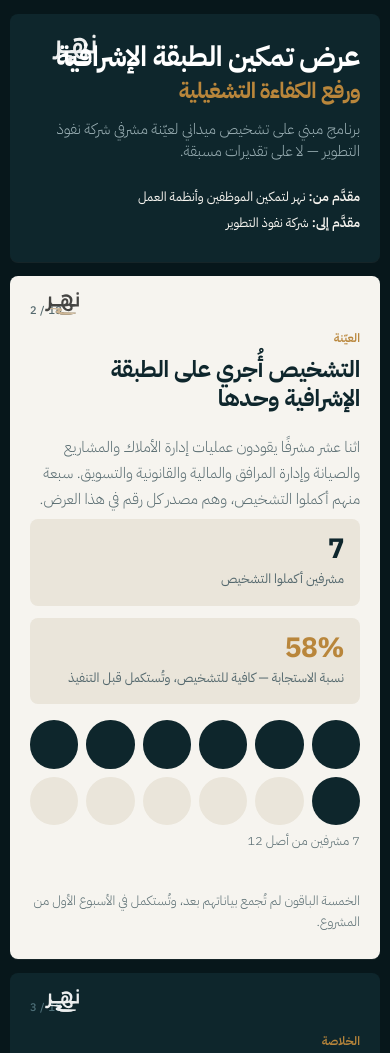
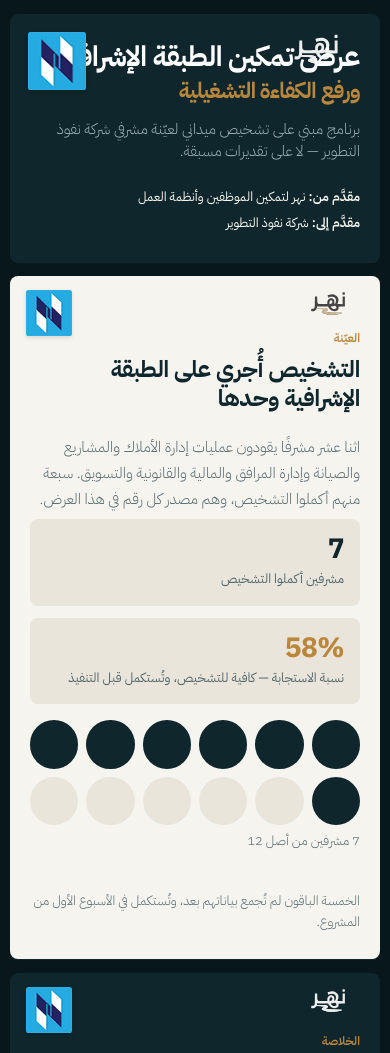
Before and after one commit to osama0561/nahr-proposal-generator, a website: page public/nafoud-proposal-review.html in a window 390 px wide. Shown: the top 1053 px of the page. Drawn offline with Linux system fonts and the light colour scheme.

Commit message:
feat: add nufouth branding and payment terms

```diff
--- a/public/nafoud-proposal-review.html
+++ b/public/nafoud-proposal-review.html
@@ -171,6 +171,8 @@
 .brand-logo{position:absolute;inset-block-start:2.1cqw;inset-inline-end:2.6cqw;width:8.8cqw;height:auto;z-index:2;object-fit:contain;opacity:.96}
 .cover .brand-logo{width:12cqw;inset-block-start:3cqw;inset-inline-end:3.2cqw}
 .dark .brand-logo{filter:brightness(0) invert(1);opacity:.92}
+.client-logo{position:absolute;inset-block-start:2.1cqw;inset-inline-start:2.6cqw;width:5.4cqw;height:5.4cqw;z-index:2;object-fit:contain;border-radius:.65cqw;box-shadow:0 .45cqw 1.2cqw rgba(0,0,0,.12)}
+.cover .client-logo{width:6.8cqw;height:6.8cqw;inset-block-start:3cqw;inset-inline-start:3.2cqw}
 .price-old{display:inline-block;position:relative;color:var(--mute);font-weight:600;margin-inline-end:.5cqw}
 .price-old::after{content:"";position:absolute;left:-.2em;right:-.2em;top:52%;height:.12em;background:var(--alert);transform:rotate(-7deg);border-radius:10px}
 .price-free{display:inline-block;background:rgba(185,134,59,.16);color:var(--brass);font-weight:700;border-radius:999px;padding:.2cqw .75cqw;white-space:nowrap}
@@ -185,7 +187,8 @@
 .option-card p{font-size:1.05cqw;line-height:1.6;color:var(--mute)}
 .option-card.featured p{color:rgba(255,255,255,.9)}
 @media (max-width:860px){
-  .brand-logo{position:absolute;top:14px;left:16px;right:auto;width:72px}.cover .brand-logo{width:92px;top:18px;left:18px;right:auto}
+  .brand-logo{position:absolute;top:14px;right:16px;left:auto;width:72px}.cover .brand-logo{width:92px;top:18px;right:18px;left:auto}
+  .client-logo{position:absolute;top:14px;left:16px;right:auto;width:46px;height:46px}.cover .client-logo{width:58px;height:58px;top:18px;left:18px;right:auto}
   .option-grid{grid-template-columns:1fr;gap:12px}.option-card{padding:16px;min-height:0}.option-card h3{font-size:17px}.option-card .price{font-size:22px}.option-card p,.hire-card p{font-size:14px}
 }
 
@@ -251,6 +254,7 @@
 <!-- 1 -->
 <section class="slide dark cover">
   <img class="brand-logo" src="/logo-nahr.svg" alt="شعار نهر">
+  <img class="client-logo" src="/nufouth-logo-0.png" alt="شعار نفوذ التطوير">
   <div class="orb"></div>
   <h1>عرض تمكين الطبقة الإشرافية<span>ورفع الكفاءة التشغيلية</span></h1>
   <p class="sub">برنامج مبني على تشخيص ميداني لعيّنة مشرفي شركة نفوذ التطوير — لا على تقديرات مسبقة.</p>
@@ -263,6 +267,7 @@
 <!-- 2 -->
 <section class="slide">
   <img class="brand-logo" src="/logo-nahr.svg" alt="شعار نهر">
+  <img class="client-logo" src="/nufouth-logo-0.png" alt="شعار نفوذ التطوير">
   <div class="num">2 / 18</div>
   <p class="eyebrow">العيّنة</p>
   <h2>التشخيص أُجري على الطبقة الإشرافية وحدها</h2>
@@ -290,6 +295,7 @@
 <!-- 3 -->
 <section class="slide dark thesis">
   <img class="brand-logo" src="/logo-nahr.svg" alt="شعار نهر">
+  <img class="client-logo" src="/nufouth-logo-0.png" alt="شعار نفوذ التطوير">
   <div class="num">3 / 18</div>
   <p class="eyebrow">الخلاصة</p>
   <p class="big">مشرفو نفوذ يريدون التطبيق ولا يستطيعونه.</p>
@@ -300,6 +306,7 @@
 <!-- 4 -->
 <section class="slide">
   <img class="brand-logo" src="/logo-nahr.svg" alt="شعار نهر">
+  <img class="client-logo" src="/nufouth-logo-0.png" alt="شعار نفوذ التطوير">
   <div class="num">4 / 18</div>
   <p class="eyebrow">القدرة</p>
   <h2>سلّم القدرة ينهار عند الدرجة الأخيرة</h2>
@@ -325,6 +332,7 @@
 <!-- 5 -->
 <section class="slide">
   <img class="brand-logo" src="/logo-nahr.svg" alt="شعار نهر">
+  <img class="client-logo" src="/nufouth-logo-0.png" alt="شعار نفوذ التطوير">
   <div class="num">5 / 18</div>
   <p class="eyebrow">حدّة الفجوة</p>
   <h2>خمسة من كل سبعة مشرفين عند الدرجة الأدنى</h2>
@@ -344,6 +352,7 @@
 <!-- 6 -->
 <section class="slide">
   <img class="brand-logo" src="/logo-nahr.svg" alt="شعار نهر">
+  <img class="client-logo" src="/nufouth-logo-0.png" alt="شعار نفوذ التطوير">
   <div class="num">6 / 18</div>
   <p class="eyebrow">المفارقة</p>
   <h2>الرغبة في أعلى مستوى، والقدرة في أدناه</h2>
@@ -357,6 +366,7 @@
 <!-- 7 -->
 <section class="slide">
   <img class="brand-logo" src="/logo-nahr.svg" alt="شعار نهر">
+  <img class="client-logo" src="/nufouth-logo-0.png" alt="شعار نفوذ التطوير">
   <div class="num">7 / 18</div>
   <p class="eyebrow">عمق الاستخدام</p>
   <h2>الاستخدام يومي — والعمق يتوقف قبل الأتمتة</h2>
@@ -376,6 +386,7 @@
 <!-- 8 -->
 <section class="slide">
   <img class="brand-logo" src="/logo-nahr.svg" alt="شعار نهر">
+  <img class="client-logo" src="/nufouth-logo-0.png" alt="شعار نفوذ التطوير">
   <div class="num">8 / 18</div>
   <p class="eyebrow">العوائق</p>
   <h2>ما يمنع المشرفين ليس نقص الأدوات</h2>
@@ -406,6 +417,7 @@
 <!-- 9 -->
 <section class="slide">
   <img class="brand-logo" src="/logo-nahr.svg" alt="شعار نهر">
+  <img class="client-logo" src="/nufouth-logo-0.png" alt="شعار نفوذ التطوير">
   <div class="num">9 / 18</div>
   <p class="eyebrow">الأثر المالي — الحد الأدنى</p>
   <h2>الهدر في وقت المشرفين أنفسهم</h2>
@@ -424,6 +436,7 @@
 <!-- 10 -->
 <section class="slide dark">
   <img class="brand-logo" src="/logo-nahr.svg" alt="شعار نهر">
+  <img class="client-logo" src="/nufouth-logo-0.png" alt="شعار نفوذ التطوير">
   <div class="num">10 / 18</div>
   <p class="eyebrow">نطاق الإشراف</p>
   <h2>قيمة المشرف ليست في ساعاته، بل في ساعات فريقه</h2>
@@ -451,6 +464,7 @@
 <!-- 11 -->
 <section class="slide">
   <img class="brand-logo" src="/logo-nahr.svg" alt="شعار نهر">
+  <img class="client-logo" src="/nufouth-logo-0.png" alt="شعار نفوذ التطوير">
   <div class="num">11 / 18</div>
   <p class="eyebrow">المنهجية</p>
   <h2>لماذا هذه الأرقام هي الحد الأدنى؟</h2>
@@ -469,6 +483,7 @@
 <!-- 12 -->
 <section class="slide">
   <img class="brand-logo" src="/logo-nahr.svg" alt="شعار نهر">
+  <img class="client-logo" src="/nufouth-logo-0.png" alt="شعار نفوذ التطوير">
   <div class="num">12 / 18</div>
   <p class="eyebrow">نطاق العمل</p>
   <h2>أربعة مسارات — التدريب واحد منها فقط</h2>
@@ -484,6 +499,7 @@
 <!-- 13 -->
 <section class="slide">
   <img class="brand-logo" src="/logo-nahr.svg" alt="شعار نهر">
+  <img class="client-logo" src="/nufouth-logo-0.png" alt="شعار نفوذ التطوير">
   <div class="num">13 / 18</div>
   <p class="eyebrow">الجدول الزمني</p>
   <h2>ثلاثة أشهر من اعتماد العرض وتوفير الوصول</h2>
@@ -503,6 +519,7 @@
 <!-- 14 -->
 <section class="slide">
   <img class="brand-logo" src="/logo-nahr.svg" alt="شعار نهر">
+  <img class="client-logo" src="/nufouth-logo-0.png" alt="شعار نفوذ التطوير">
   <div class="num">14 / 18</div>
   <p class="eyebrow">المقابل الاستثماري</p>
   <h2>المقابل يعالج فجوة لا يغطيها التوظيف الفردي وحده</h2>
@@ -524,12 +541,13 @@
       <p style="margin-top:.9cqw;color:rgba(255,255,255,.92)">بعبارة أخرى: المقابل ليس تكلفة تدريب فقط، بل نقل قدرة داخلية قابلة للتكرار على مستوى الطبقة الإشرافية.</p>
     </div>
   </div>
-  <p class="foot">الأسعار بالريال السعودي غير شاملة ضريبة القيمة المضافة · صلاحية العرض 30 يومًا من تاريخه.</p>
+  <p class="foot">الأسعار بالريال السعودي غير شاملة ضريبة القيمة المضافة · صلاحية العرض 30 يومًا من تاريخه.<br><b>آلية الدفع:</b> 50% دفعة أولية من قيمة الخدمة المرغوبة عند الاعتماد، ويُستكمل المتبقي حسب مراحل التنفيذ المتفق عليها.</p>
 </section>
 
 <!-- 15 -->
 <section class="slide">
   <img class="brand-logo" src="/logo-nahr.svg" alt="شعار نهر">
+  <img class="client-logo" src="/nufouth-logo-0.png" alt="شعار نفوذ التطوير">
   <div class="num">15 / 18</div>
   <p class="eyebrow">مرونة الاعتماد</p>
   <h2>يمكن اعتماد النطاق كاملًا أو البدء بما تحتاجونه أولًا</h2>
@@ -549,6 +567,7 @@
 <!-- 16 -->
 <section class="slide dark">
   <img class="brand-logo" src="/logo-nahr.svg" alt="شعار نهر">
+  <img class="client-logo" src="/nufouth-logo-0.png" alt="شعار نفوذ التطوير">
   <div class="num">16 / 18</div>
   <p class="eyebrow">العائد على الاستثمار</p>
   <h2>محسوب على أدنى سيناريو استرداد</h2>
@@ -567,6 +586,7 @@
 <!-- 17 -->
 <section class="slide">
   <img class="brand-logo" src="/logo-nahr.svg" alt="شعار نهر">
+  <img class="client-logo" src="/nufouth-logo-0.png" alt="شعار نفوذ التطوير">
   <div class="num">17 / 18</div>
   <p class="eyebrow">حدود واضحة</p>
   <h2>ما تلتزم به نفوذ — وما لا يشمله النطاق</h2>
@@ -599,6 +619,7 @@
 <!-- 18 -->
 <section class="slide dark">
   <img class="brand-logo" src="/logo-nahr.svg" alt="شعار نهر">
+  <img class="client-logo" src="/nufouth-logo-0.png" alt="شعار نفوذ التطوير">
   <div class="num">18 / 18</div>
   <p class="eyebrow">الخطوة التالية</p>
   <h2>أربع خطوات لبدء التنفيذ</h2>
```
Also changed, not shown: scripts/verify-nafoud-review.js (+5 -2 lines), public/nufouth-logo-0.png (added), 1 other file.
